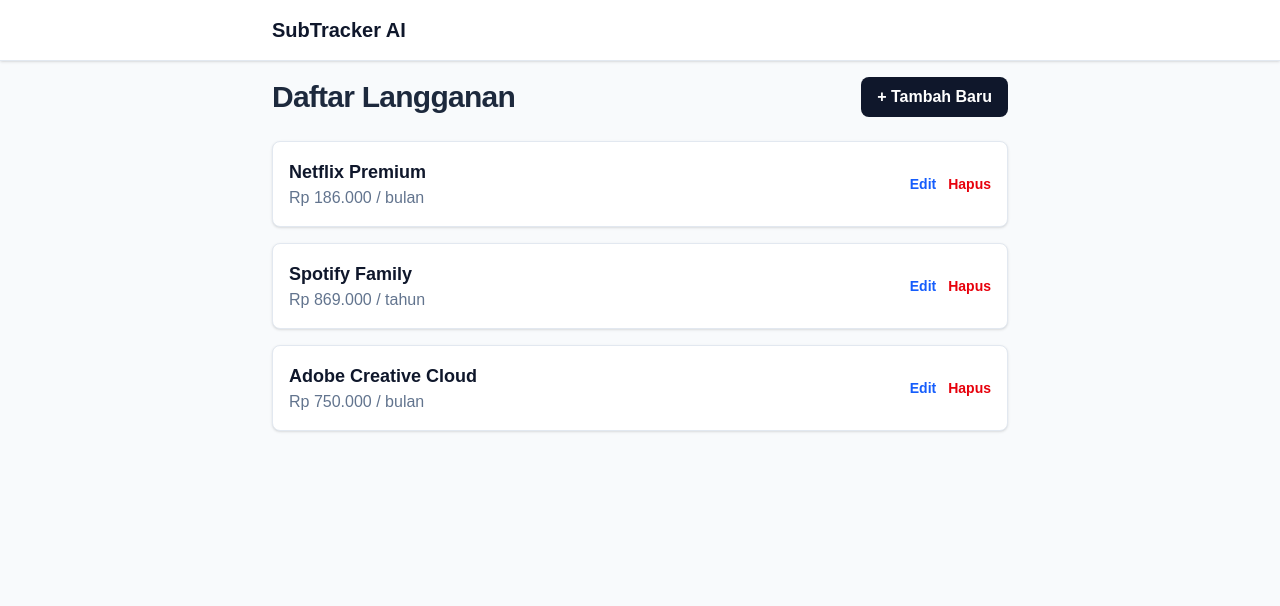
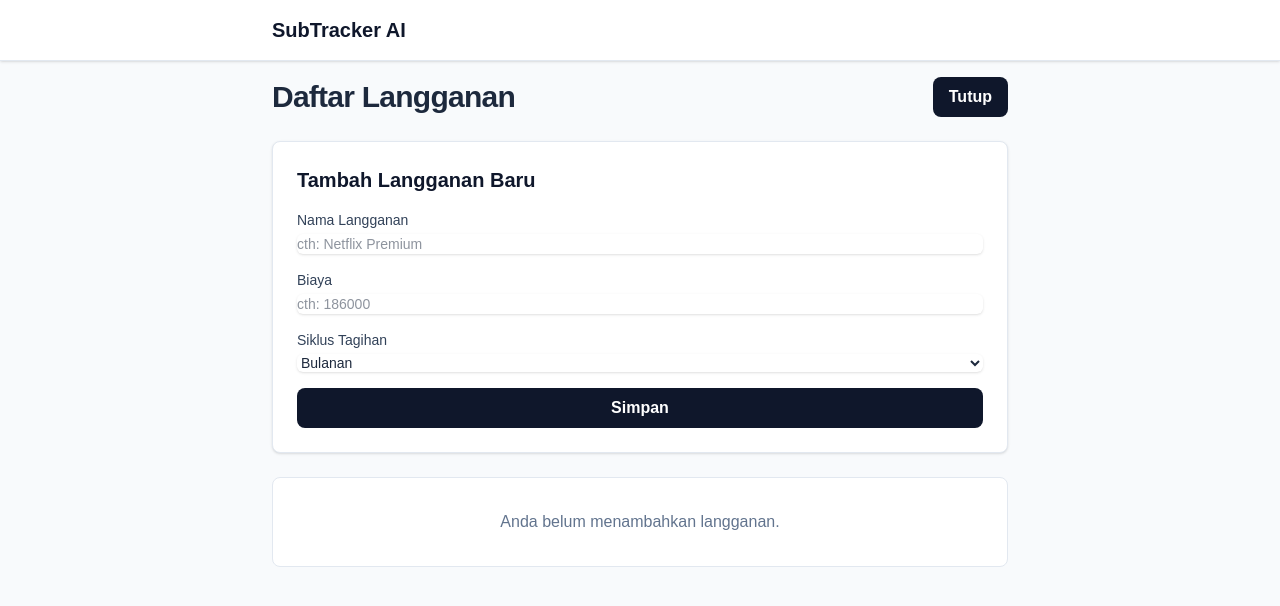
Before and after one commit to farisalfrz/subscription-tracker-capstone, a Next.js app: page / in a window 1280 px wide. Both pictures are taken after a click on the button "+ Tambah Baru". Shown: the top 606 px of the page. Built offline with nearby package versions, Linux system fonts and the light colour scheme.

Commit message:
feat: Implement create subscription functionality

```diff
--- a/src/app/page.tsx
+++ b/src/app/page.tsx
@@ -1,23 +1,71 @@
+"use client";
 import Layout from '@/components/Layout';
 import SubscriptionCard from '@/components/SubscriptionCard';
+import SubscriptionForm from '@/components/SubscriptionForm';
+
+import { useState, useEffect } from 'react';
+
+export interface Subscription {
+  id: number;
+  name: string;
+  cost: number;
+  billingCycle: 'Bulanan' | 'Tahunan';
+}
 
 export default function HomePage() {
+  const [subscriptions, setSubscriptions] = useState<Subscription[]>([]);
+
+  useEffect(() => {
+    if (typeof window !== 'undefined') {
+      const savedSubscriptions = localStorage.getItem('subscriptions');
+      if (savedSubscriptions) {
+        setSubscriptions(JSON.parse(savedSubscriptions));
+      }
+    }
+  }, []);
+
+  useEffect(() => {
+    if (typeof window !== 'undefined') {
+      localStorage.setItem('subscriptions', JSON.stringify(subscriptions));
+    }
+  }, [subscriptions]);
+
+  const [showForm, setShowForm] = useState(false);
+
+  const handleAddSubscription = (newSubscription: Omit<Subscription, 'id'>) => {
+    const subscriptionWithId = { ...newSubscription, id: Date.now() };
+    setSubscriptions([...subscriptions, subscriptionWithId]);
+    setShowForm(false);
+  };
+
   return (
     <Layout>
       <div className="flex justify-between items-center mb-6">
         <h1 className="text-3xl font-bold tracking-tight">
           Daftar Langganan
         </h1>
-        <button className="bg-slate-900 text-white font-semibold py-2 px-4 rounded-lg hover:bg-slate-700 transition-colors">
-          + Tambah Baru
+        <button onClick={() => setShowForm(!showForm)} className="bg-slate-900 text-white font-semibold py-2 px-4 rounded-lg hover:bg-slate-700 transition-colors">
+          {showForm ? 'Tutup' : '+ Tambah Baru'}
         </button>
       </div>
 
-      {/* Menampilkan beberapa contoh kartu dengan data statis */}
+      {showForm && <SubscriptionForm onAddSubscription={handleAddSubscription} />}
+
       <div className="space-y-4">
-        <SubscriptionCard name="Netflix Premium" cost={186000} billingCycle="Bulanan" />
-        <SubscriptionCard name="Spotify Family" cost={869000} billingCycle="Tahunan" />
-        <SubscriptionCard name="Adobe Creative Cloud" cost={750000} billingCycle="Bulanan" />
+        {subscriptions.length > 0 ? (
+          subscriptions.map((sub) => (
+            <SubscriptionCard
+              key={sub.id}
+              name={sub.name}
+              cost={sub.cost}
+              billingCycle={sub.billingCycle}
+            />
+          ))
+        ) : (
+          <div className="text-center p-8 bg-white rounded-lg border border-slate-200">
+            <p className="text-slate-500">Anda belum menambahkan langganan.</p>
+          </div>
+        )}
       </div>
     </Layout>
   );
--- a/src/components/SubscriptionForm.tsx
+++ b/src/components/SubscriptionForm.tsx
@@ -0,0 +1,96 @@
+"use client";
+import { useState } from 'react';
+import { Subscription } from '@/app/page';
+
+// Mendefinisikan tipe props yang akan diterima komponen ini dari parent (page.tsx)
+type FormProps = {
+  onAddSubscription: (subscription: Omit<Subscription, 'id'>) => void;
+};
+
+export default function SubscriptionForm({ onAddSubscription }: FormProps) {
+  // State untuk setiap input di dalam form
+  const [name, setName] = useState('');
+  const [cost, setCost] = useState('');
+  const [cycle, setCycle] = useState<'Bulanan' | 'Tahunan'>('Bulanan');
+
+  // Fungsi ini akan berjalan saat tombol "Simpan" diklik
+  const handleSubmit = (e: React.FormEvent) => {
+    // Mencegah halaman refresh saat form di-submit
+    e.preventDefault();
+
+    // Console.log untuk debugging, Anda bisa melihat ini di browser console
+    console.log('Form submitted with data:', { name, cost, cycle });
+
+    // Validasi sederhana: pastikan nama dan biaya tidak kosong
+    if (!name || !cost) {
+      alert('Nama langganan dan biaya tidak boleh kosong!');
+      return;
+    }
+
+    // Panggil fungsi yang diberikan dari parent (page.tsx) dengan data baru
+    onAddSubscription({
+      name,
+      cost: parseFloat(cost), // Ubah string biaya menjadi angka
+      billingCycle: cycle,
+    });
+
+    // Reset form ke kondisi awal setelah berhasil submit
+    setName('');
+    setCost('');
+    setCycle('Bulanan');
+  };
+
+  return (
+    <form onSubmit={handleSubmit} className="bg-white p-6 rounded-lg border border-slate-200 space-y-4 mb-6 shadow-sm">
+      <h2 className="text-xl font-bold text-slate-900">Tambah Langganan Baru</h2>
+
+      {/* Input untuk Nama Langganan */}
+      <div>
+        <label htmlFor="name" className="block text-sm font-medium text-slate-700">Nama Langganan</label>
+        <input
+          type="text"
+          id="name"
+          value={name}
+          onChange={(e) => setName(e.target.value)}
+          placeholder="cth: Netflix Premium"
+          className="mt-1 block w-full rounded-md border-slate-300 shadow-sm focus:border-slate-500 focus:ring-slate-500 sm:text-sm"
+          required
+        />
+      </div>
+
+      {/* Input untuk Biaya */}
+      <div>
+        <label htmlFor="cost" className="block text-sm font-medium text-slate-700">Biaya</label>
+        <input
+          type="number"
+          id="cost"
+          value={cost}
+          onChange={(e) => setCost(e.target.value)}
+          placeholder="cth: 186000"
+          className="mt-1 block w-full rounded-md border-slate-300 shadow-sm focus:border-slate-500 focus:ring-slate-500 sm:text-sm"
+          required
+          min="0"
+        />
+      </div>
+
+      {/* Pilihan untuk Siklus Tagihan */}
+      <div>
+        <label htmlFor="cycle" className="block text-sm font-medium text-slate-700">Siklus Tagihan</label>
+        <select
+          id="cycle"
+          value={cycle}
+          onChange={(e) => setCycle(e.target.value as 'Bulanan' | 'Tahunan')}
+          className="mt-1 block w-full rounded-md border-slate-300 shadow-sm focus:border-slate-500 focus:ring-slate-500 sm:text-sm"
+        >
+          <option value="Bulanan">Bulanan</option>
+          <option value="Tahunan">Tahunan</option>
+        </select>
+      </div>
+
+      {/* Tombol Simpan */}
+      <button type="submit" className="w-full bg-slate-900 text-white font-semibold py-2 px-4 rounded-lg hover:bg-slate-700 transition-colors focus:outline-none focus:ring-2 focus:ring-offset-2 focus:ring-slate-500">
+        Simpan
+      </button>
+    </form>
+  );
+}
```
